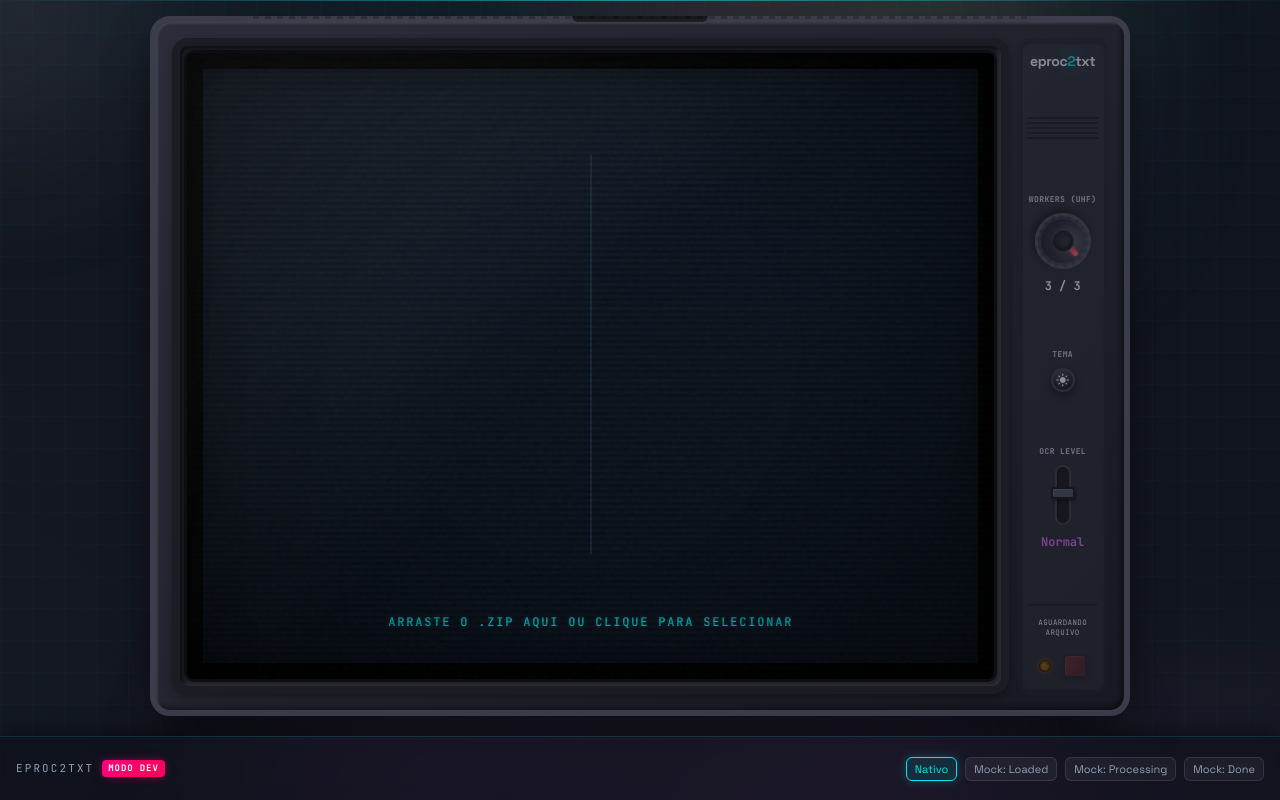
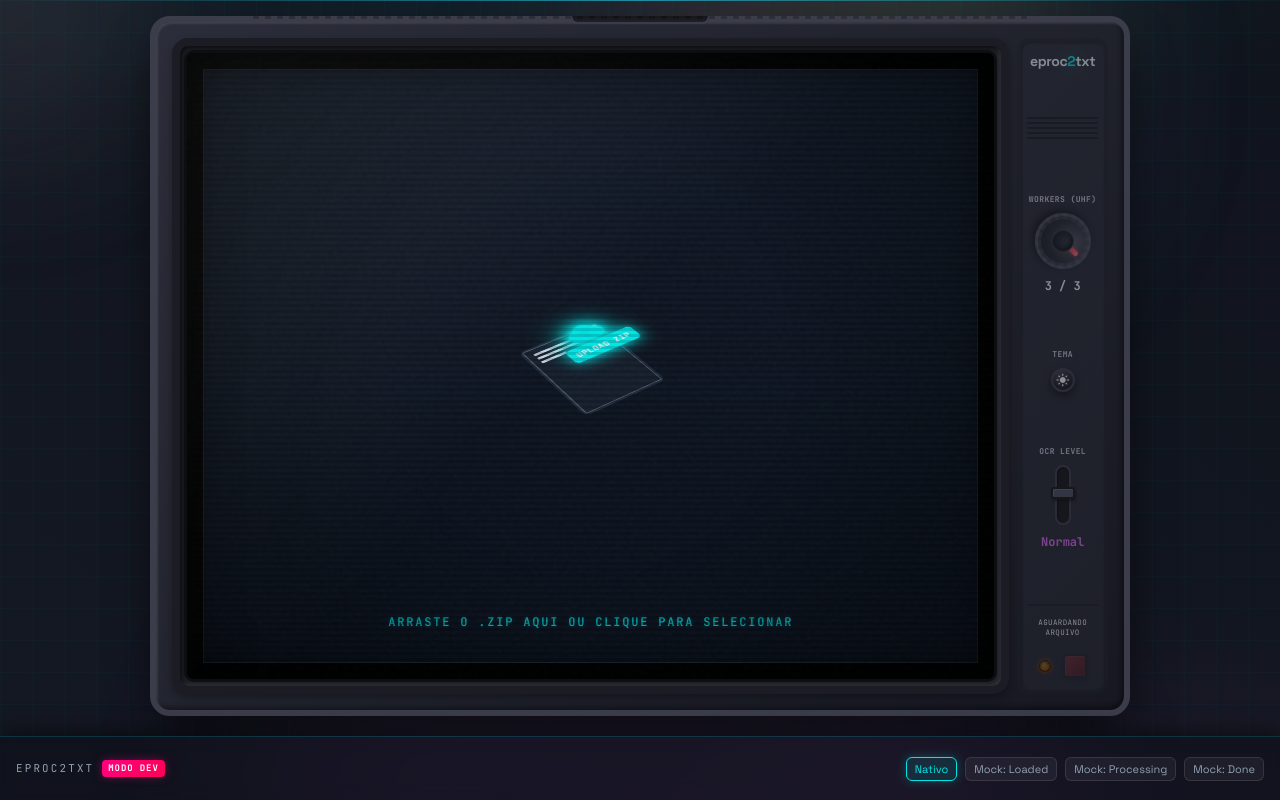
Before and after one commit to jonyduque/eproc2txt, a React (Vite) app: page / in a window 1280 px wide. Built offline with nearby package versions, Linux system fonts and the light colour scheme.

Commit message:
fix: viewport isometrico sem largura na tela de carregamento

```diff
--- a/src/components/Layout/IsometricViewport3D.css
+++ b/src/components/Layout/IsometricViewport3D.css
@@ -55,6 +55,7 @@
 }
 
 .isometric-viewport {
+	width: 100%;
 	height: var(--viewport-height);
 	border-radius: var(--radius);
 	position: relative;
--- a/src/components/LoadingScreen/LoadingScreen.css
+++ b/src/components/LoadingScreen/LoadingScreen.css
@@ -102,15 +102,22 @@ body.light-theme {
 .dropzone-screen-area {
 	display: flex;
 	flex-direction: column;
-	justify-content: center;
-	align-items: center;
 	cursor: pointer;
 	position: relative;
 	overflow: hidden;
 	background: var(--bg-card);
 	height: 100%;
+	width: 100%;
 	flex: 1;
 	transition: background-color 0.3s;
+}
+
+/* Viewport isométrico dentro do dropzone preenche o espaço */
+.dropzone-screen-area > .isometric-viewport {
+	flex: 1;
+	height: 100%;
+	margin-bottom: 0;
+	border-radius: 0;
 }
 
 .dropzone-screen-area.hovered {
```
